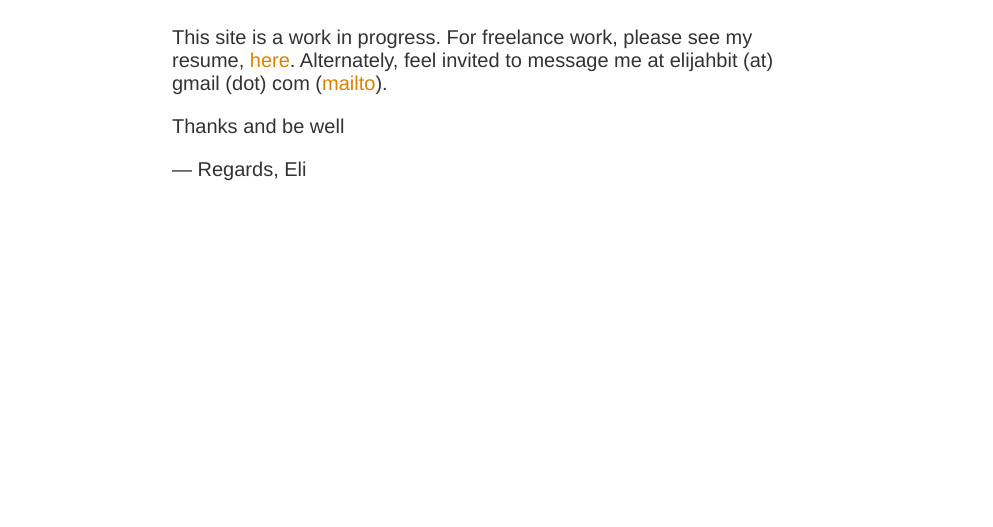
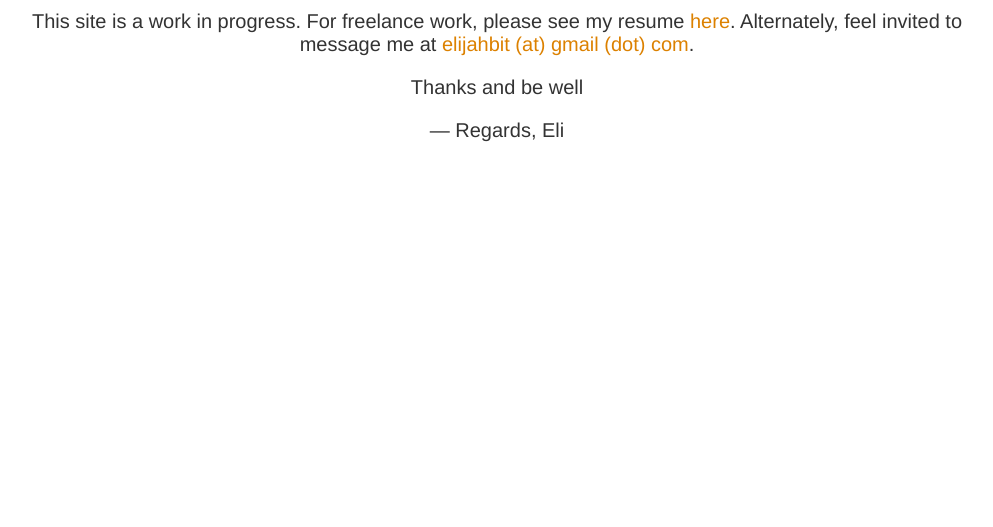
Before and after one commit to eitah/www-itah-me, a plain HTML site: page homepage.html in a window 1280 px wide. Shown: the part 273-800 px from the top of the page, without its empty margins (143-1136 px from the left). Drawn offline with Linux system fonts and the light colour scheme.

Commit message:
With changes for the head tags and styling.

```diff
--- a/homepage.html
+++ b/homepage.html
@@ -1,5 +1,17 @@
 <!doctype html>
-<title>Eli Itah</title>
+<head>
+<!--
+  Set the character encoding for this document, so that
+  all characters within the UTF-8 space (such as emoji)
+  are rendered correctly.
+-->
+<meta charset="utf-8">
+<!-- Set the document's title -->
+<title>http://www.itah.me</title>
+
+<!-- Set the base URL for all relative URLs within the document -->
+<base href="http://www.itah.me">
+
 <style>
   body { text-align: center; padding: 150px; }
   h1 { font-size: 50px; }
@@ -11,12 +23,24 @@
 
 </style>
 
-<article>
+<!-- Unused but useful for syntax reference-->
+<!-- JavaScript & No-JavaScript tags -->
+<!--<script src="script.js"></script>-->
+<!--<script>-->
+<!--// function(s) go here-->
+<!--</script>-->
+<!--<noscript>-->
+<!--&lt;!&ndash; No JS alternative &ndash;&gt; -->
+<!--</noscript>-->
+</head>
+
+<body>
     <h1>Welcome</h1>
     <div>
-        <p>This site is a work in progress. For freelance work, please see my resume,
-            <a href="http://www.itah.me/resume" download>here</a>. Alternately, feel invited to message me at elijahbit
-            (at) gmail (dot) com (<a href="mailto:elijahbit@gmail.com?Subject=Website%20Contact">mailto</a>).
+        <p>This site is a work in progress. For freelance work, please see my resume
+            <a href="http://www.itah.me/resume" download>here</a>. Alternately, feel invited to message me at
+            <a href="mailto:elijahbit@gmail.com?Subject=Website%20Contact">elijahbit (at) gmail (dot) com</a>.
             <p>Thanks and be well</p></p>
         <p>&mdash; Regards, Eli </p>
     </div>
+</body>
```
